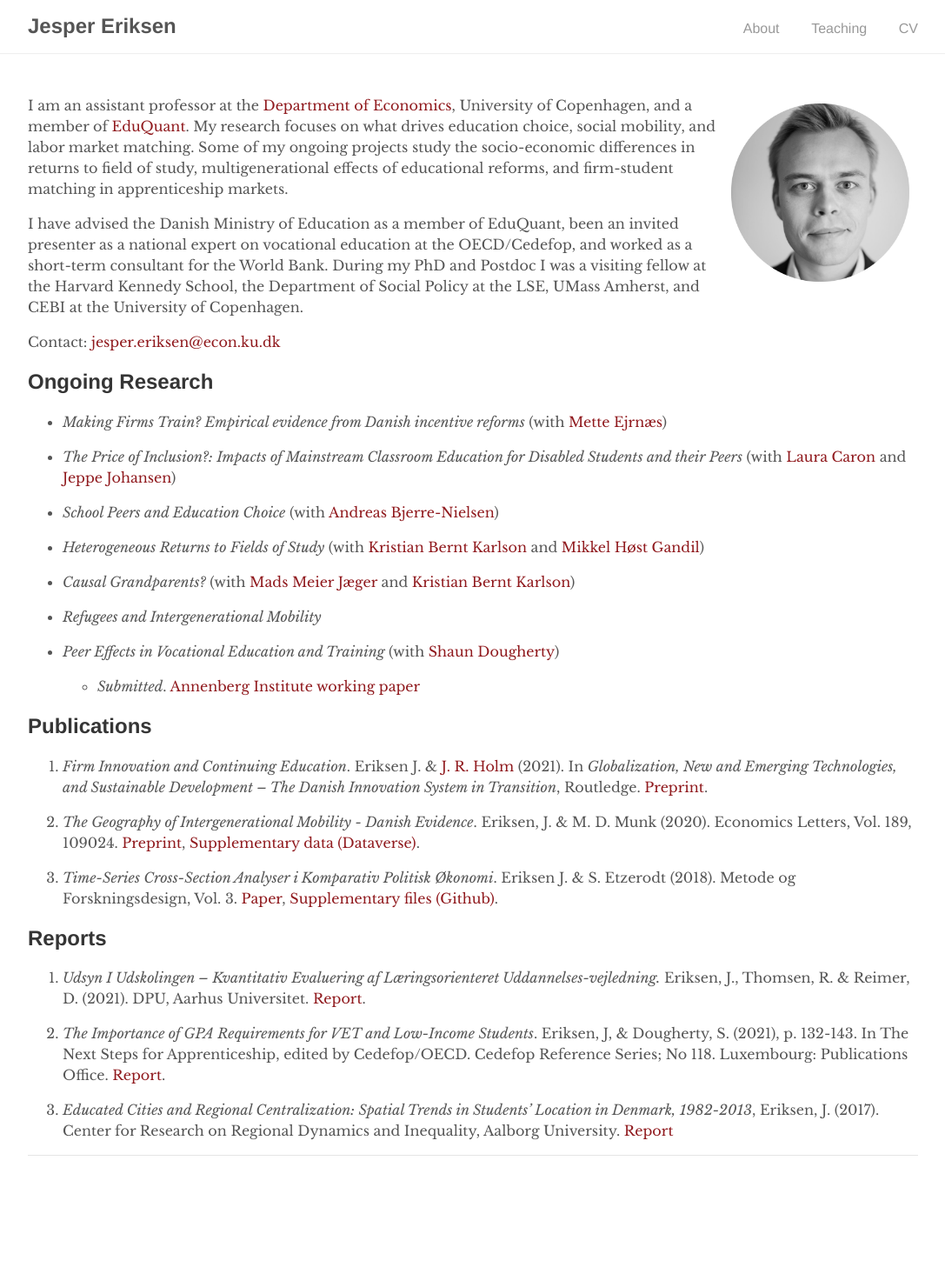
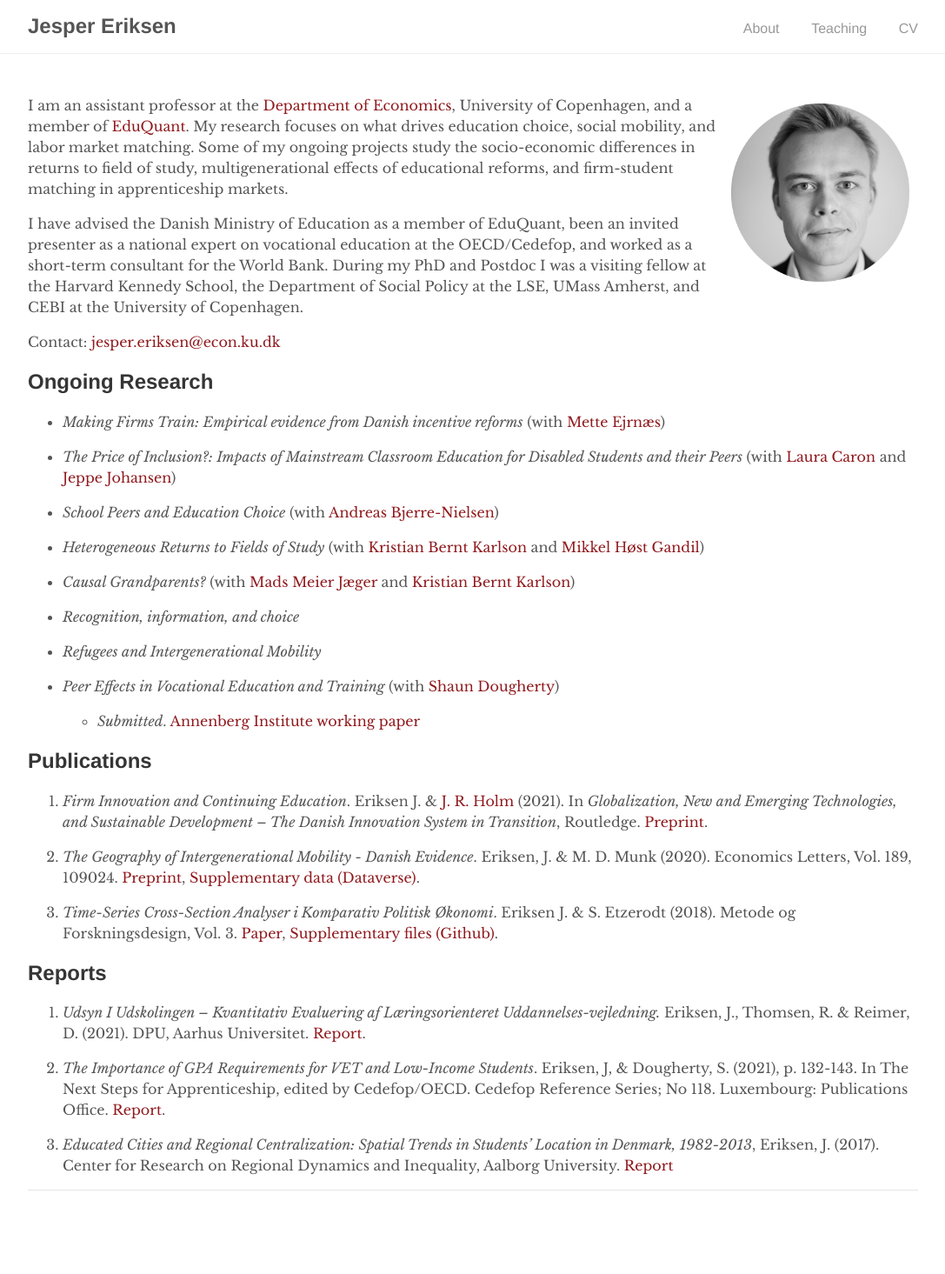
Before and after one commit to EriksenJ/EriksenJ.github.io, a Jekyll site: the page built from index.md, in a window 1280 px wide. Shown: the whole page at 87% size, without its empty margins (96-1183 px from the left). Built offline with Jekyll 4.4.1, drawn with Linux system fonts in a browser that asks for light colours; before the commit the page ends 1425 px from its top, so only the background shows below that.

Commit message:
add recognition project

```diff
--- a/index.md
+++ b/index.md
@@ -14,7 +14,7 @@ Contact: [jesper.eriksen@econ.ku.dk](mailto:jesper.eriksen@econ.ku.dk)
 
 ## Ongoing Research
 
-- *Making Firms Train? Empirical evidence from Danish incentive reforms* (with [Mette Ejrnæs](https://forskning.ku.dk/soeg/result/profil/?id=5004))
+- *Making Firms Train: Empirical evidence from Danish incentive reforms* (with [Mette Ejrnæs](https://forskning.ku.dk/soeg/result/profil/?id=5004))
 
 - *The Price of Inclusion?: Impacts of Mainstream Classroom Education for Disabled Students and their Peers* (with [Laura Caron](https://laurakcaron.github.io/) and [Jeppe Johansen](https://dk.linkedin.com/in/jeppe-s%C3%B8ndergaard-johansen))
 
@@ -24,6 +24,7 @@ Contact: [jesper.eriksen@econ.ku.dk](mailto:jesper.eriksen@econ.ku.dk)
 
 - *Causal Grandparents?* (with [Mads Meier Jæger](https://madsjaeger.dk/) and [Kristian Bernt Karlson](http://www.kristiankarlson.dk/))
 
+- *Recognition, information, and choice*
 
 - *Refugees and Intergenerational Mobility*
   <!-- - *Presentations*: Harvard Visiting Fellows Seminar 2018, IKE seminar 2020.  -->
```
